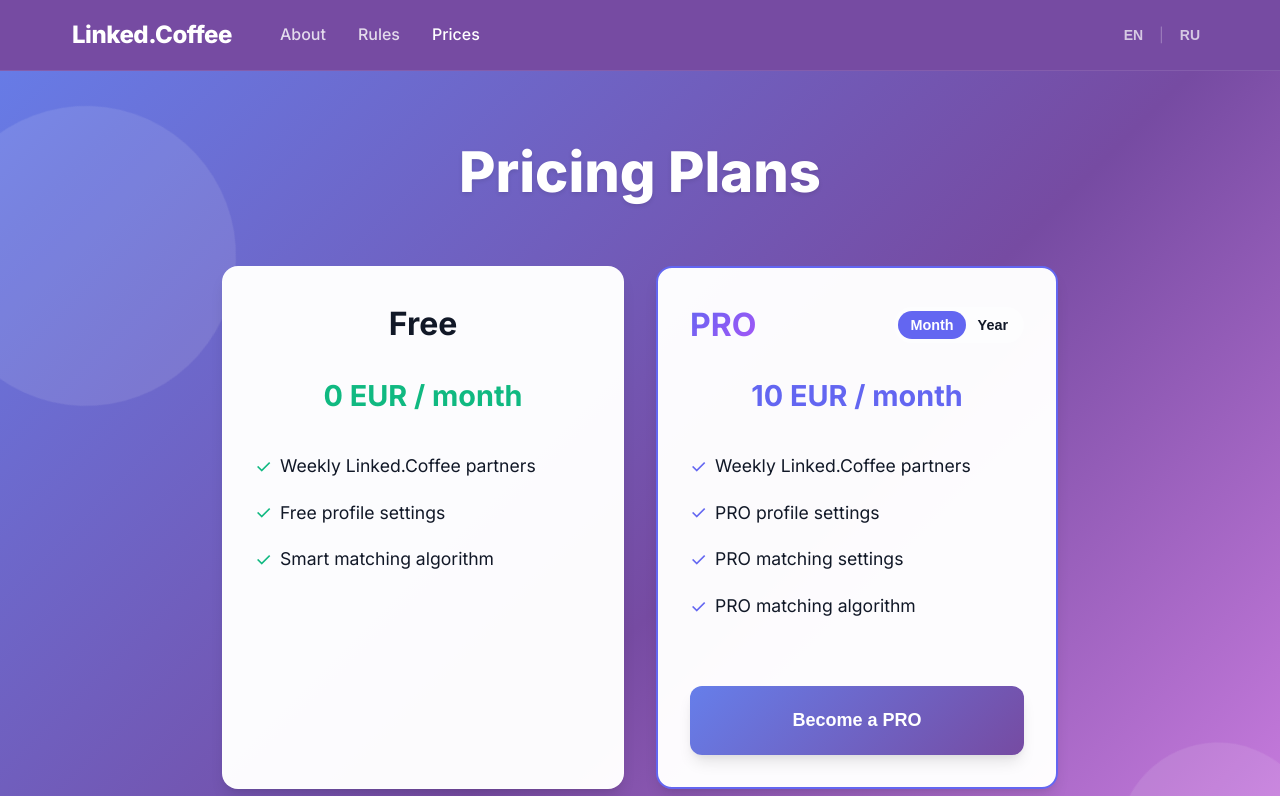
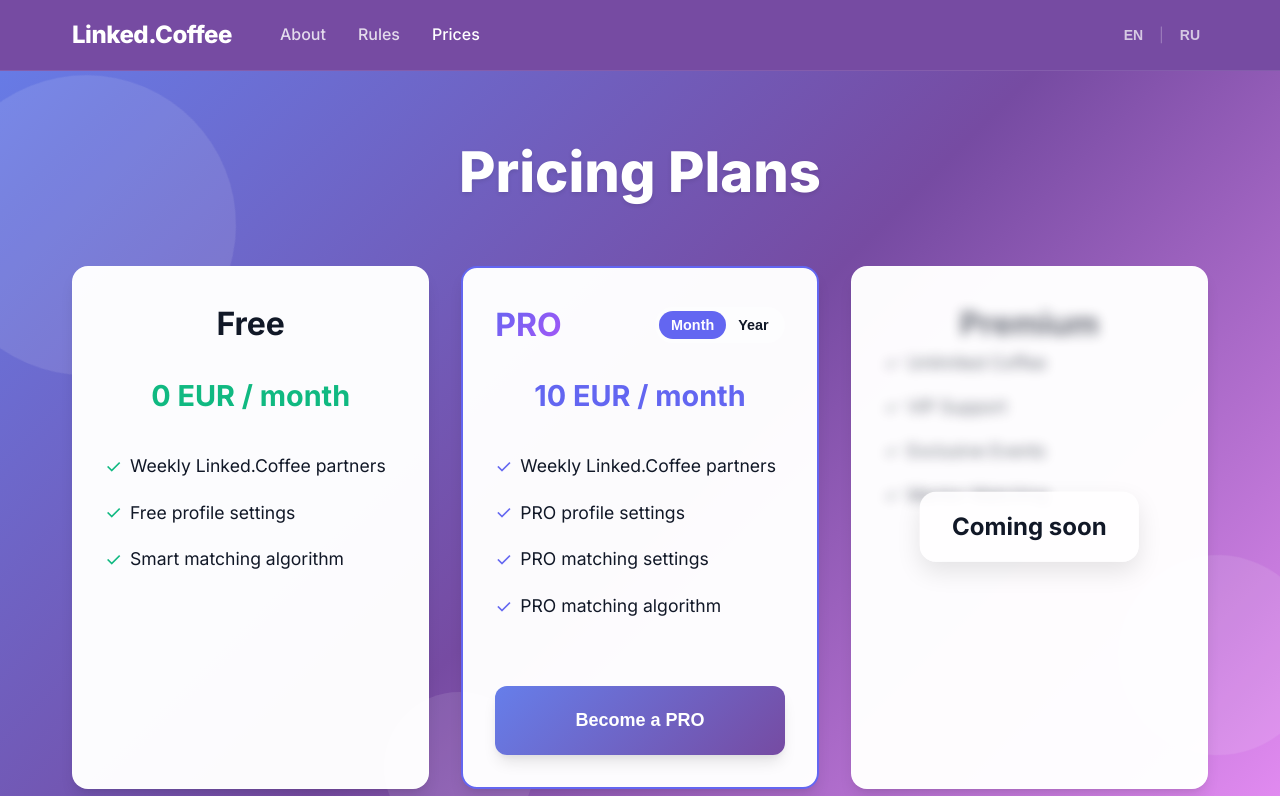
Before and after one commit to postnikov/linking_coffee, a React (Create React App) app in the folder frontend/: page /prices in a window 1280 px wide. Shown: the top 796 px of the page. Built offline with nearby package versions, Linux system fonts and the light colour scheme; no server answers.

Commit message:
Auto-deploy: backend/logs/debug.log,frontend/src/pages/Prices.js frontend/src/pages/Rules.js (and 1 others)

```diff
--- a/frontend/src/pages/Prices.js
+++ b/frontend/src/pages/Prices.js
@@ -1,6 +1,6 @@
 import React, { useState } from 'react';
 import { useTranslation } from 'react-i18next';
-import { ContentLayout } from '../layouts/BaseLayout';
+import { WideLayout } from '../layouts/BaseLayout';
 import '../styles/page-components.css';
 import './Prices.css';
 
@@ -11,7 +11,7 @@ const Prices = ({ user }) => {
     const currentPlan = user?.status || (user ? 'Free' : '');
 
     return (
-        <ContentLayout>
+        <WideLayout>
             <header className="page-header">
                 <h1 className="page-title">{t('pages.prices.title')}</h1>
             </header>
@@ -117,7 +117,7 @@ const Prices = ({ user }) => {
                     </div>
                 </div>
             </div>
-        </ContentLayout>
+        </WideLayout>
     );
 };
 
--- a/frontend/src/pages/Rules.js
+++ b/frontend/src/pages/Rules.js
@@ -1,13 +1,13 @@
 import React from 'react';
 import { useTranslation } from 'react-i18next';
-import { ContentLayout } from '../layouts/BaseLayout';
+import { WideLayout } from '../layouts/BaseLayout';
 import '../styles/page-components.css';
 
 const Rules = () => {
     const { t } = useTranslation();
 
     return (
-        <ContentLayout>
+        <WideLayout>
             <header className="page-header">
                 <h1 className="page-title">{t('pages.rules.title')}</h1>
             </header>
@@ -39,7 +39,7 @@ const Rules = () => {
                     </ul>
                 </div>
             </div>
-        </ContentLayout>
+        </WideLayout>
     );
 };
 
```
Also changed, not shown: 2 other files (tests, documents, lock files or other folders).
